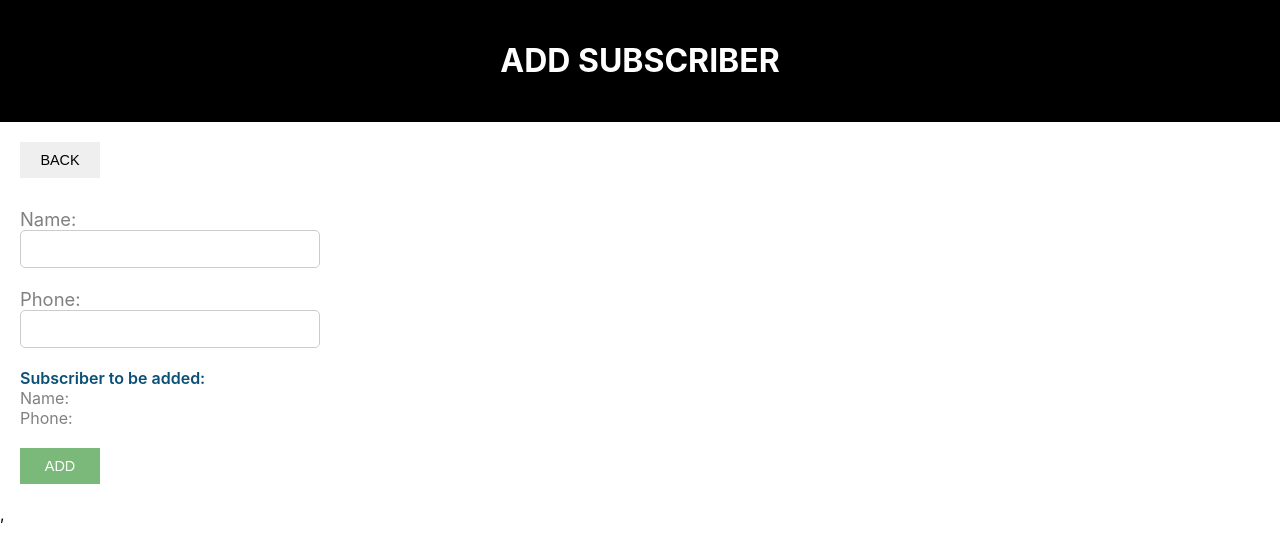
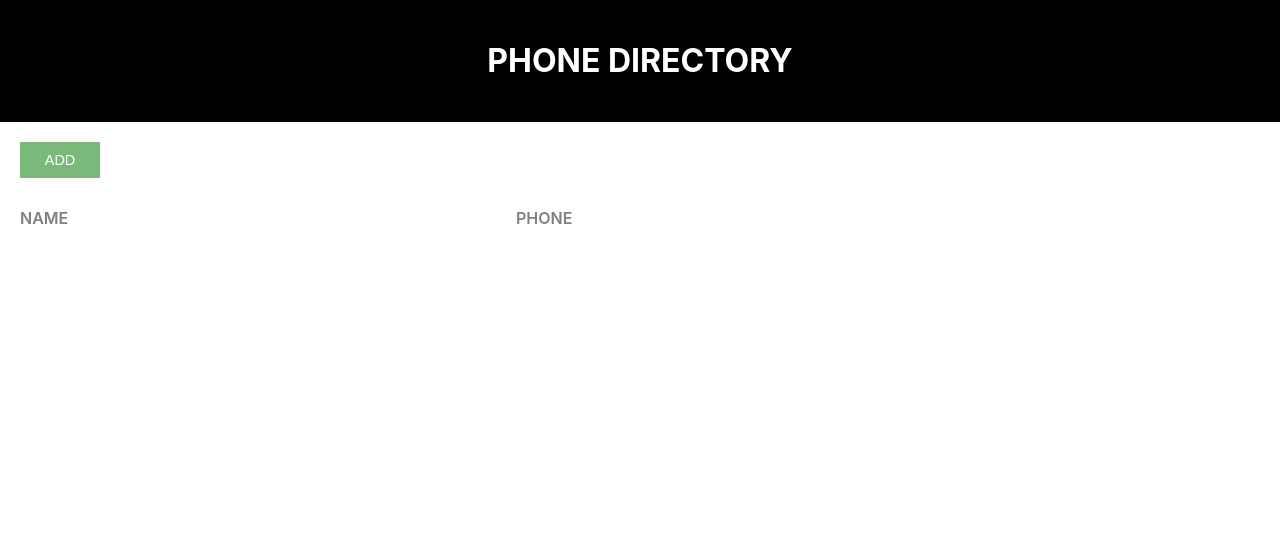
Before and after one commit to sumeet1396/phone-directory, a React (Create React App) app: page / in a window 1280 px wide. Shown: the top 558 px of the page. Built offline with nearby package versions, Linux system fonts and the light colour scheme.

Commit message:
routing functionality added

```diff
--- a/src/AddSubscriber.js
+++ b/src/AddSubscriber.js
@@ -2,6 +2,7 @@
 import React, { Component } from 'react';
 import Header from './Component/Header';
 import './App.css';
+import { Link } from 'react-router-dom';
 
 class AddSusbscriber extends Component {
 
@@ -25,6 +26,7 @@
         e.preventDefault();
         this.props.addSubscriberHandler(this.state);
         this.setState({ id: 0, name: '', phone: ' ' });
+        this.props.history.push("/");
       }
 
     render() {
@@ -32,7 +34,9 @@
             <div>
                 <Header heading="Add Subscriber" />
                 <div className="component-body-container">
-                    <button className="custom-btn">Back</button>
+                    <Link to="/">
+                        <button className="custom-btn">Back</button>
+                    </Link>
 
                     <form className="subscriber-form" onSubmit={this.onFormSubmitted.bind(this)}>
                         <label htmlFor="name" className="label-control">Name: </label><br/>
--- a/src/App.js
+++ b/src/App.js
@@ -1,6 +1,7 @@
 import './App.css';
 import React from 'react'
 import Header from './Component/Header';
+import { Link } from 'react-router-dom';
 
 class App extends React.Component {
 
@@ -10,14 +11,16 @@
       <div className="App">
           <Header heading="Phone Directory" />
           <div className="component-body-container">
-            <button className="custom-btn add-btn">Add</button>
+            <Link to="/add">
+              <button className="custom-btn add-btn">Add</button>
+            </Link>
 
             <div className="grid-container heading-container">
               <span className="grid-item name-heading">Name</span>
               <span className="grid-item phone-heading">Phone</span>
             </div>
             {
-              this.props.subscribersLis.map(sub => {
+              this.props.subscribersList.map(sub => {
                 return <div key={sub.id} className="grid-container">
                   <span className="grid-item">{sub.name}</span>
                   <span className="grid-item">{sub.phone}</span>
--- a/src/PhoneDirectory.js
+++ b/src/PhoneDirectory.js
@@ -1,6 +1,7 @@
 import React, { Component } from 'react';
 import AddSubscriber from './AddSubscriber';
 import App from './App';
+import { BrowserRouter as Router, Route } from 'react-router-dom';
 
 class PhoneDirectory extends Component {
 
@@ -31,13 +32,16 @@
         }
         subscribersList.push(newSubscriber);
         this.setState({ subscribersList: subscribersList });
-        console.log(this.state.subscribersList);
     }
 
     render() {
         return (
-            <AddSubscriber addSubscriberHandler={this.addSubscriberHandler} />
-            // <App subscribersList={this.state.subscribersList} />
+            <Router>
+                <div>
+                    <Route exact path="/" render={(props) => <App {...props} subscribersList={this.state.subscribersList} />} />
+                    <Route exact path="/add" render={({history}, props) => <AddSubscriber history={history} {...props} addSubscriberHandler={this.addSubscriberHandler} />} />
+                </div>
+            </Router>
         )
     }
 }
--- a/src/index.js
+++ b/src/index.js
@@ -1,17 +1,11 @@
 import React from 'react';
 import ReactDOM from 'react-dom';
 import './index.css';
-import App from './App';
-import AddSusbscriber from './AddSubscriber'
+// import App from './App';
 import PhoneDirectory from './PhoneDirectory';
 import reportWebVitals from './reportWebVitals';
 
-ReactDOM.render(
-  <React.StrictMode>
-    <PhoneDirectory />,
-  </React.StrictMode>,
-  document.getElementById('root')
-);
+ReactDOM.render(<PhoneDirectory />, document.getElementById('root'));
 
 // If you want to start measuring performance in your app, pass a function
 // to log results (for example: reportWebVitals(console.log))
```
